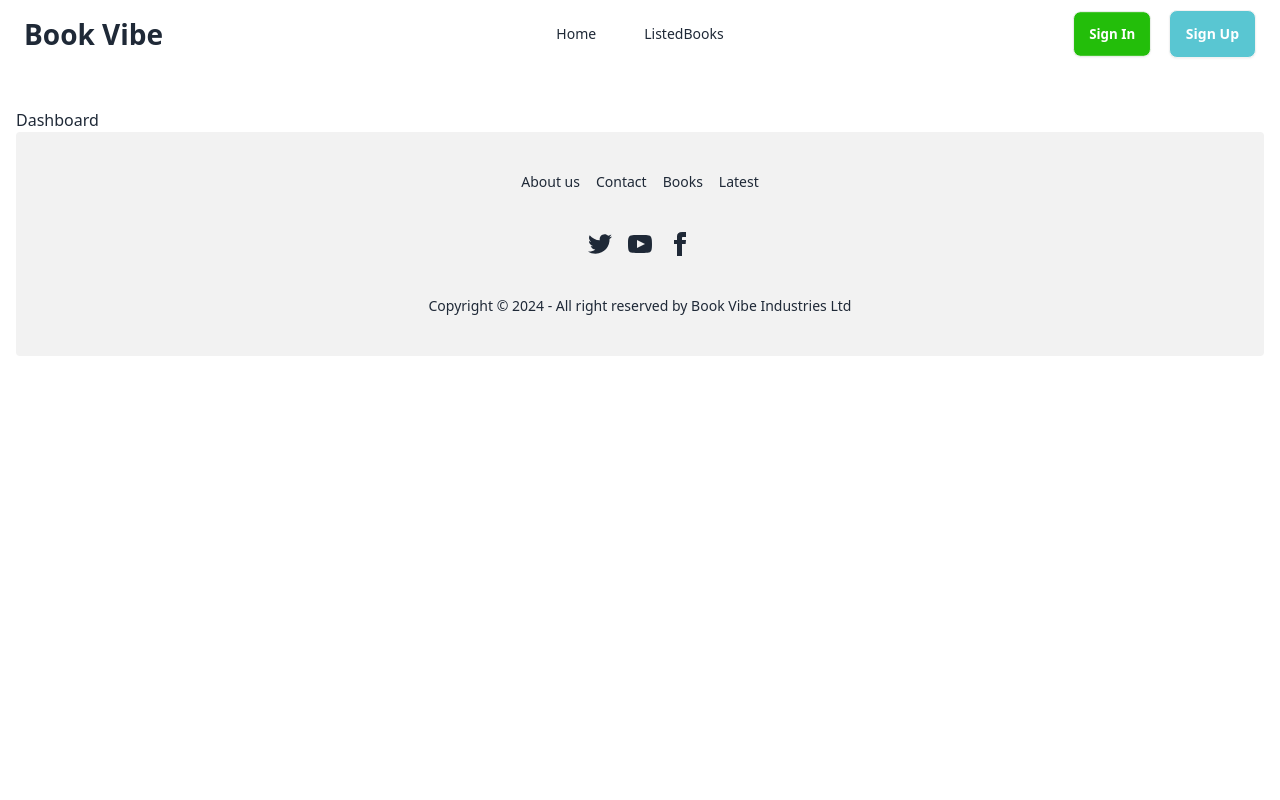
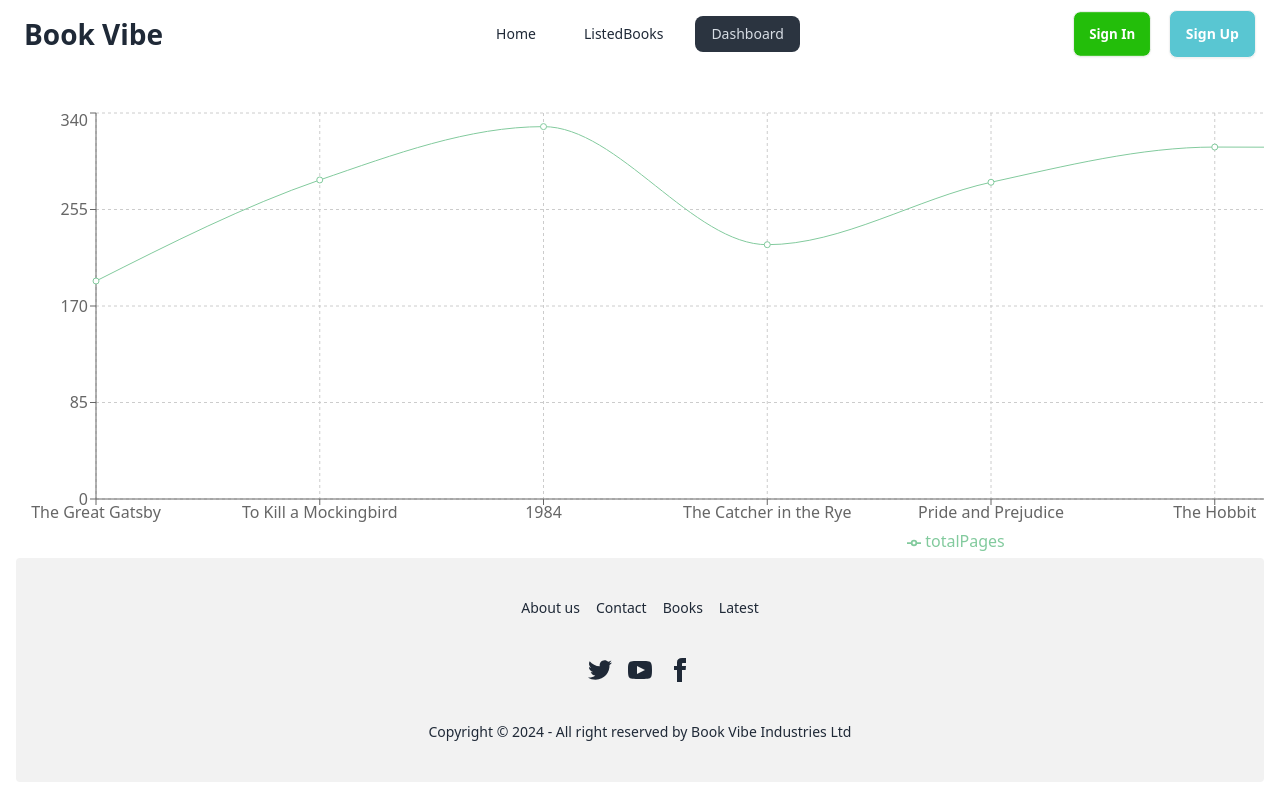
Before and after one commit to xyryc/book-vibe, a React (Vite) app: page /dashboard in a window 1280 px wide. Built offline with nearby package versions, Linux system fonts and the light colour scheme.

Commit message:
added dashboard rechart

```diff
--- a/package.json
+++ b/package.json
@@ -18,6 +18,7 @@
     "react-router-dom": "^6.27.0",
     "react-tabs": "^6.0.2",
     "react-toastify": "^10.0.6",
+    "recharts": "^2.13.3",
     "sort-by": "^1.2.0"
   },
   "devDependencies": {
--- a/src/components/Dashboard/Dashboard.jsx
+++ b/src/components/Dashboard/Dashboard.jsx
@@ -1,11 +1,35 @@
-import React from 'react';
+import React from "react";
+import { useLoaderData } from "react-router-dom";
+import {
+  CartesianGrid,
+  Legend,
+  Line,
+  LineChart,
+  Tooltip,
+  XAxis,
+  YAxis,
+} from "recharts";
 
 const Dashboard = () => {
-    return (
-        <div>
-            <h2>Dashboard</h2>
-        </div>
-    );
+  const bookData = useLoaderData();
+
+  return (
+    <div className="overflow-auto">
+      <LineChart
+        width={1900}
+        height={450}
+        data={bookData}
+        margin={{ top: 5, right: 30, left: 20, bottom: 5 }}
+      >
+        <CartesianGrid strokeDasharray="3 3" />
+        <XAxis dataKey="bookName" />
+        <YAxis />
+        <Tooltip />
+        <Legend />
+        <Line type="monotone" dataKey="totalPages" stroke="#82ca9d" />
+      </LineChart>
+    </div>
+  );
 };
 
 export default Dashboard;
--- a/src/components/NavBar/NavBar.jsx
+++ b/src/components/NavBar/NavBar.jsx
@@ -9,6 +9,9 @@ const NavBar = () => {
       </li>
       <li>
         <NavLink to='/listedBooks'>ListedBooks</NavLink>
+      </li>
+      <li>
+        <NavLink to='/dashboard'>Dashboard</NavLink>
       </li>
     </>
   );
--- a/src/main.jsx
+++ b/src/main.jsx
@@ -8,8 +8,8 @@ import Home from "./components/Home/Home";
 import Dashboard from "./components/Dashboard/Dashboard";
 import BookDetail from "./components/BookDetail/BookDetail";
 import ListedBooks from "./components/ListedBooks/ListedBooks";
-import { ToastContainer, toast } from 'react-toastify';
-import 'react-toastify/dist/ReactToastify.css';
+import { ToastContainer, toast } from "react-toastify";
+import "react-toastify/dist/ReactToastify.css";
 
 const router = createBrowserRouter([
   {
@@ -29,11 +29,12 @@ const router = createBrowserRouter([
       {
         path: "listedBooks",
         element: <ListedBooks></ListedBooks>,
-        loader: ()=> fetch('/booksData.json')
+        loader: () => fetch("/booksData.json"),
       },
       {
         path: "/dashboard",
         element: <Dashboard></Dashboard>,
+        loader: () => fetch("/booksData.json"),
       },
     ],
   },
@@ -43,6 +44,5 @@ createRoot(document.getElementById("root")).render(
   <StrictMode>
     <RouterProvider router={router} />
     <ToastContainer />
-
   </StrictMode>
 );
```
Also changed, not shown: 1 other file (tests, documents, lock files or other folders).
